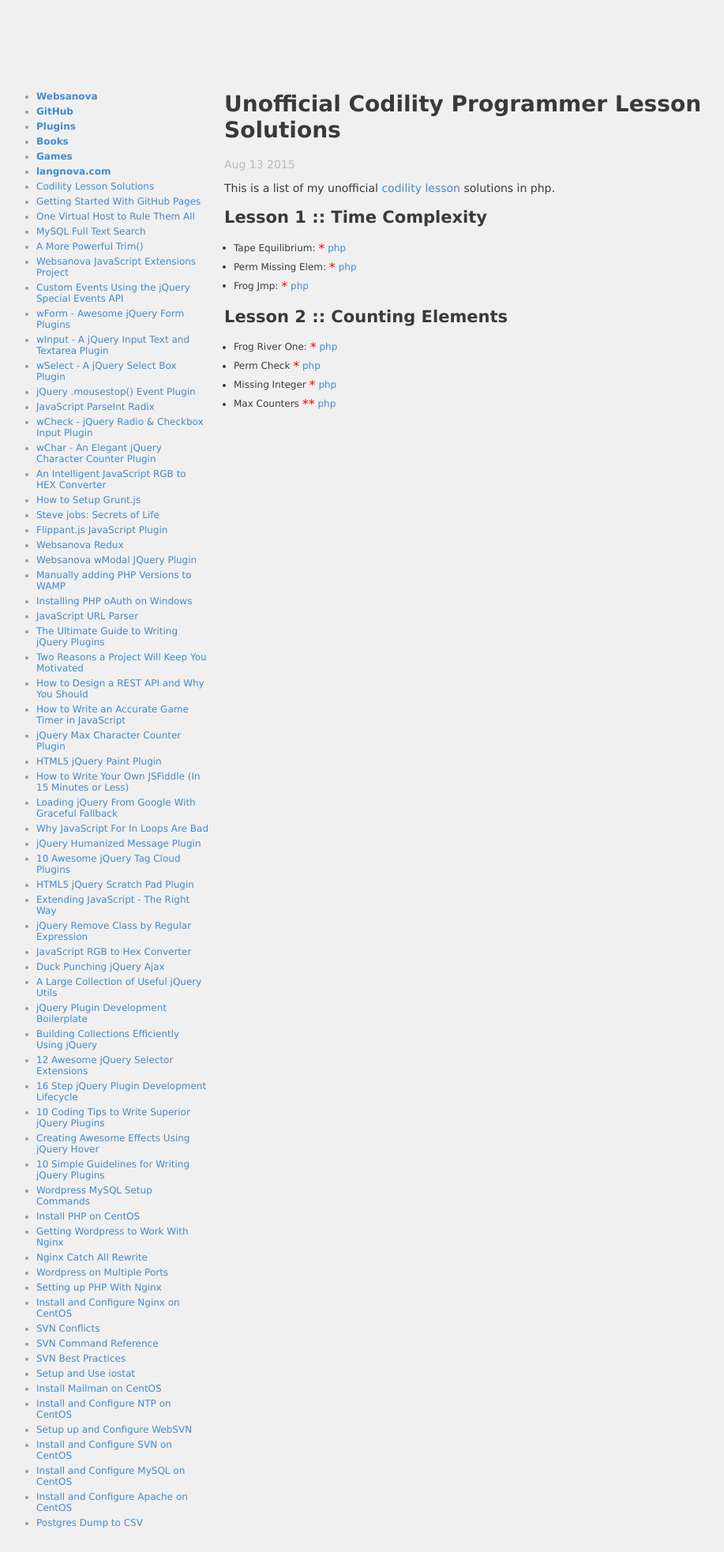
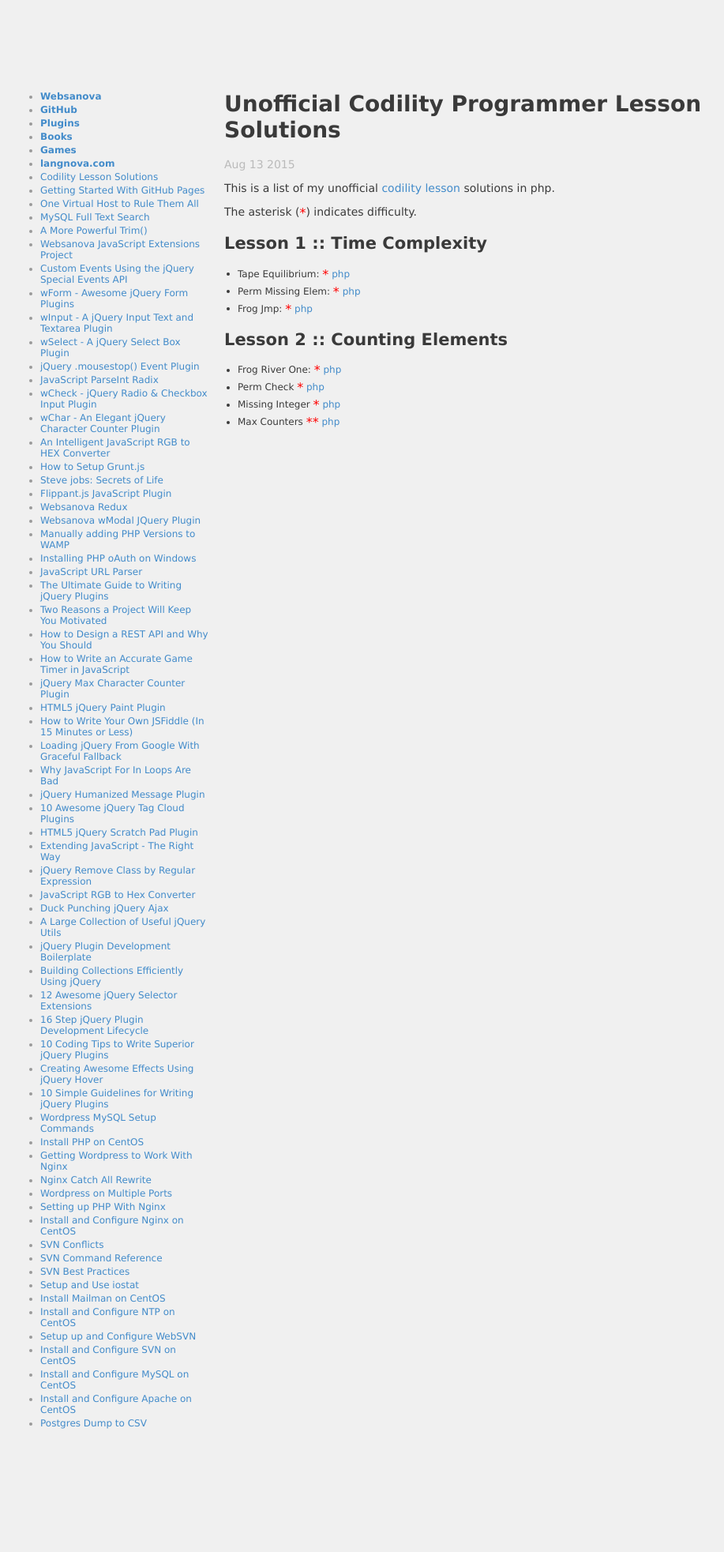
Before and after one commit to websanova/websanova.github.io, a Jekyll site: the page built from codility-lesson-solutions.md, in a window 1280 px wide. Shown: the whole page at 79% size, without its empty margins (116-1033 px from the left). Built offline with Jekyll 4.4.1, drawn with Linux system fonts in a browser that asks for light colours; comment, search, counter and statistics services are not loaded; after the commit the page ends 1839 px from its top, so only the background shows below that.

Commit message:
Update bullet styles.

```diff
--- a/_layouts/default.html
+++ b/_layouts/default.html
@@ -24,8 +24,8 @@
 		code {background-color: #dadada; font-family: courier; color: #D14;}
 		pre > code {color: #333;}
 		blockquote {font-style: italic;}
-		ul {margin: 0px; padding: 0 0 0 12px;}
-		ul li {margin-bottom: 5px; font-size: 12px;}
+		ul {margin: 0 0 0 10px; padding: 0 0 0 7px;}
+		ul li {margin-bottom: 3px; font-size: 12px;}
 
 		#container {max-width: 1000px; margin: 0 auto;}
 		#header {padding: 10px 10px 0 10px; color: #9a9a9a;}
--- a/codility-lesson-solutions.md
+++ b/codility-lesson-solutions.md
@@ -9,6 +9,8 @@
 <style>.star {font-size: 16px; color:red; vertical-align:middle;}</style>
 
 This is a list of my unofficial [codility lesson](https://codility.com/programmers/lessons) solutions in php.
+
+The asterisk (<i class="star">*</i>) indicates difficulty.
 
 ## Lesson 1 :: Time Complexity
 
```
